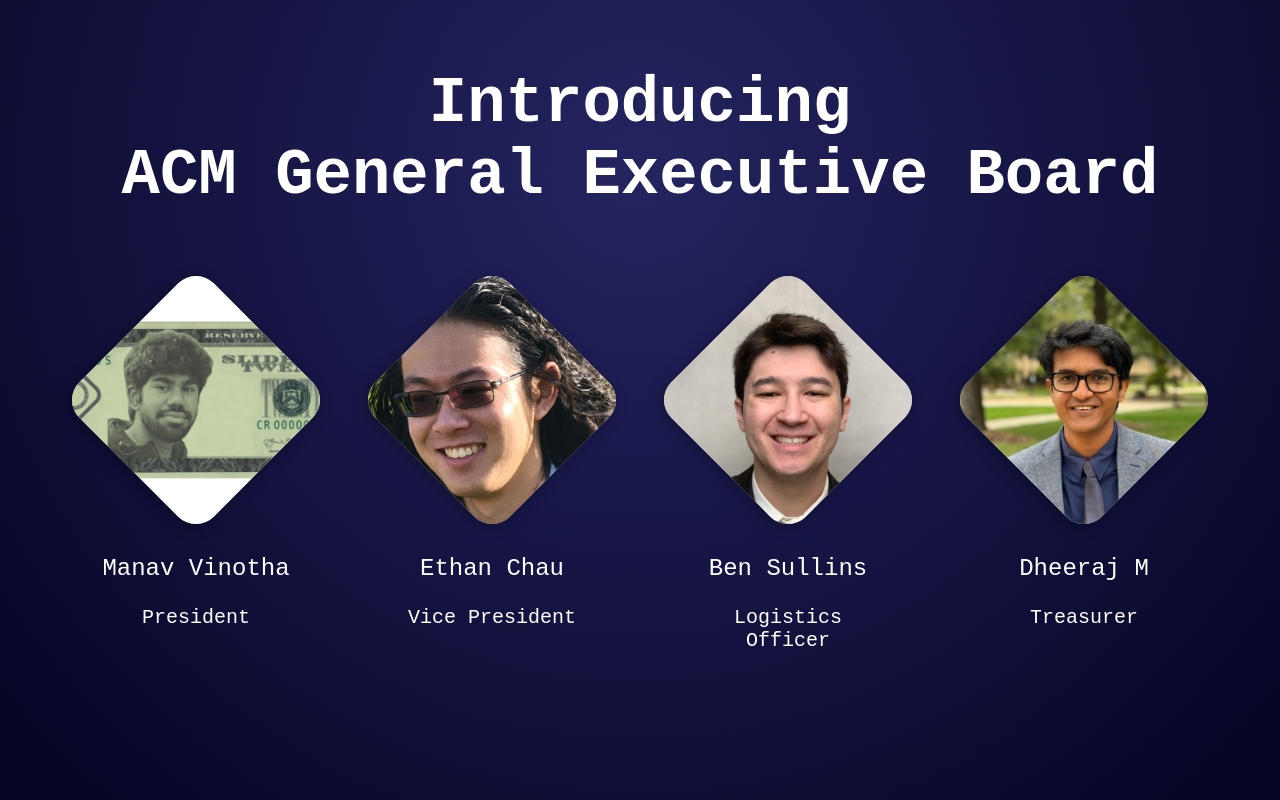
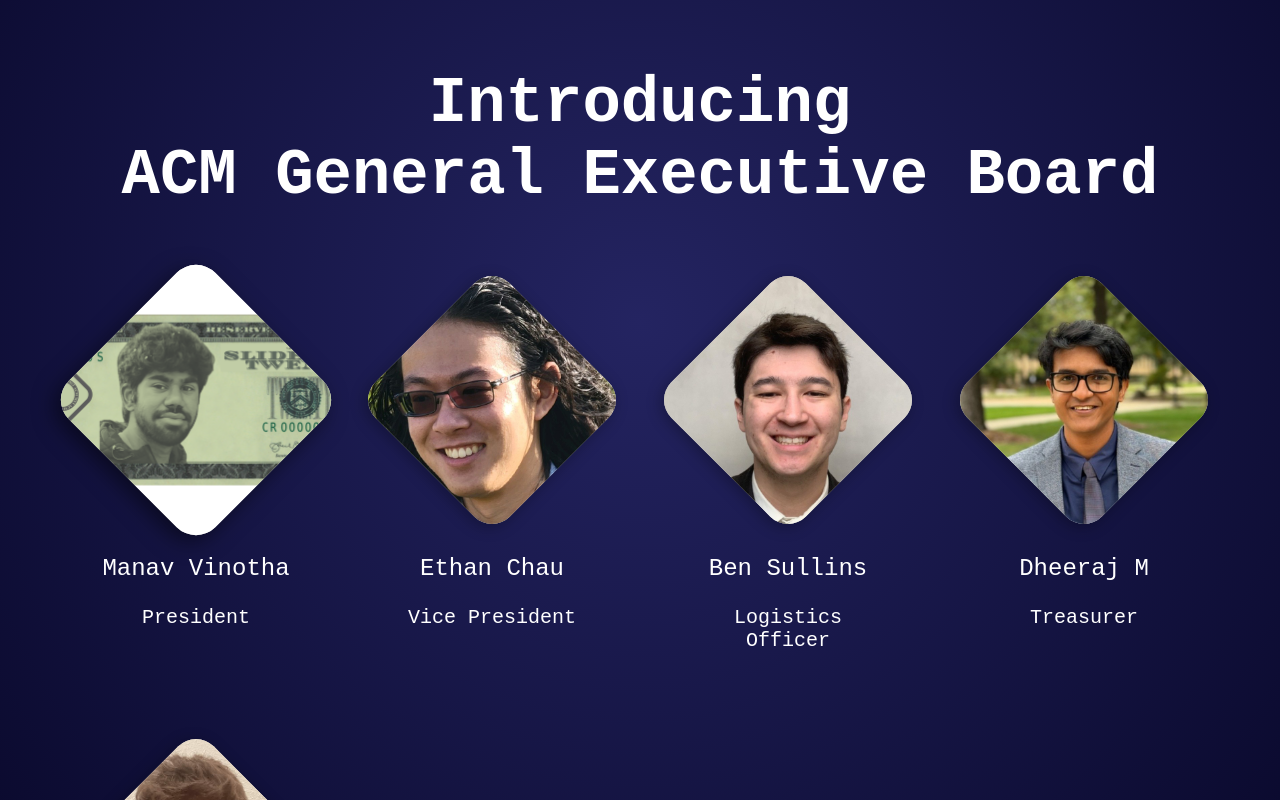
Before and after one commit to sigdotcom/ACMWebsite, a React (Vite) app in the folder client/: page / in a window 1280 px wide. In both pictures the pointer is over the element 195 px from the left and 967 px from the top of the page. Shown: the part 567-1367 px from the top of the page. Built offline with nearby package versions, Linux system fonts and the light colour scheme; a web font is replaced by a local one.

Commit message:
Added hover scale up animation on sig officer images

```diff
--- a/client/src/components/acm_board/acm_board.css
+++ b/client/src/components/acm_board/acm_board.css
@@ -32,9 +32,15 @@
     margin: 0 auto 3.75rem auto;
     transform: rotate(45deg);
     border-radius: 1.5625rem;
+    border: none;
     overflow: hidden;
     transition: transform 0.3s ease;
     box-shadow: 0 0.25rem 0.9375rem rgba(0, 0, 0, 0.3);
+}
+.diamond-shape:hover {
+    transform: rotate(45deg) scale(1.09);
+    box-shadow: 0 0.5rem 1.25rem rgba(0, 0, 0, 0.5);
+    border: hidden;
 }
 
 .diamond-shape img {
--- a/client/src/components/acm_board/acm_board.jsx
+++ b/client/src/components/acm_board/acm_board.jsx
@@ -4,6 +4,7 @@ import ManavMoney from '../../assets/ManavMoney.png';
 import EthanChau from '../../assets/ethan_chau.png';
 import BenSullins from '../../assets/ben_sullins.png';
 import DheerajM from '../../assets/dheeraj_m.png';
+import robertB from '../../assets/robert.jpg'
 import './acm_board.css';
 
 const boardMembers = [
@@ -11,6 +12,7 @@ const boardMembers = [
     { name: 'Ethan Chau', position: 'Vice President', image: EthanChau },
     { name: 'Ben Sullins', position: 'Logistics Officer', image: BenSullins },
     { name: 'Dheeraj M', position: 'Treasurer', image: DheerajM },
+    { name: 'Robert Boerwinkle', position: 'STUCO Representative', image: robertB},
 ];
 
 const titleVariants = {
```
Also changed, not shown: client/src/assets/robert.jpg (added).
